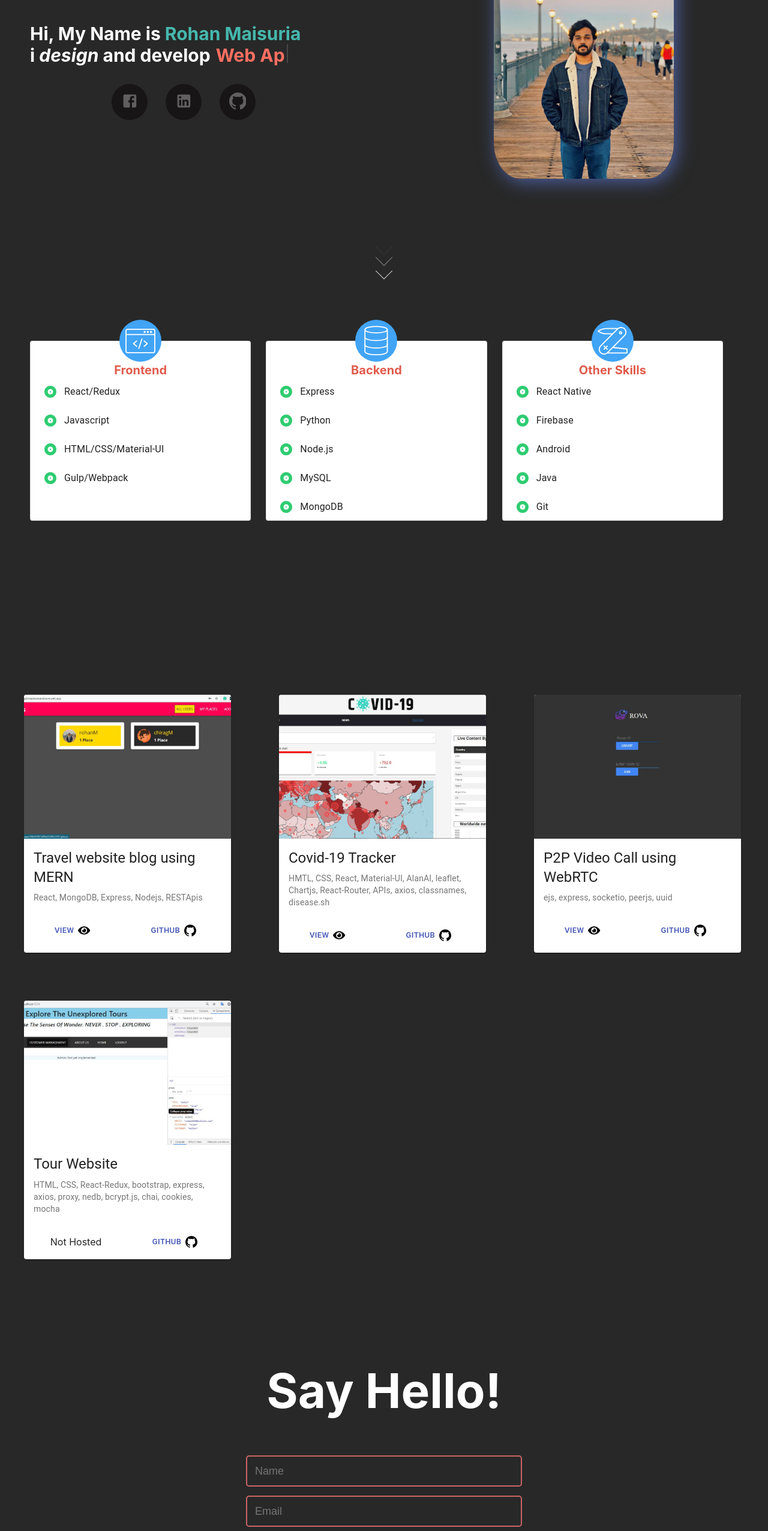
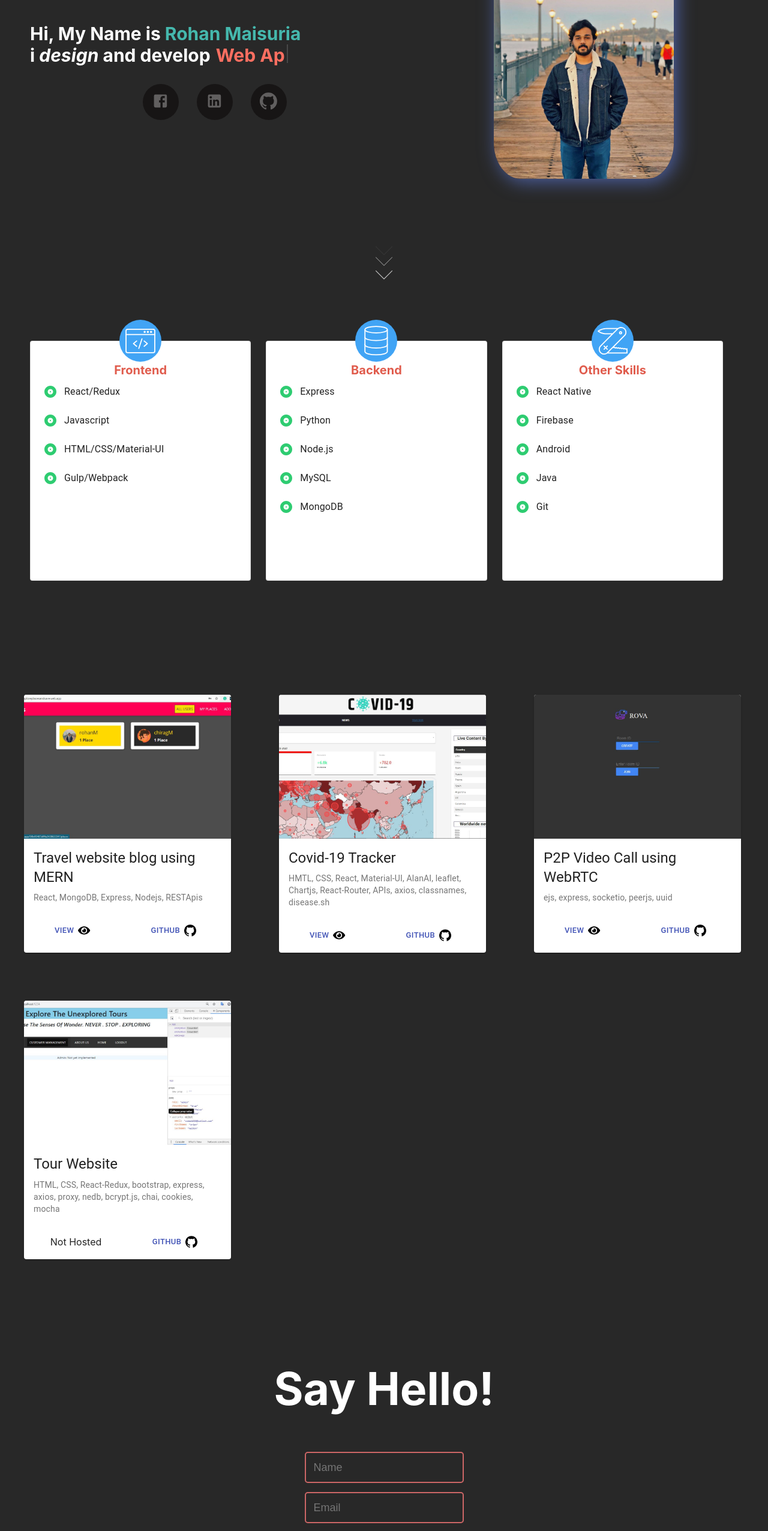
Before and after one commit to RohankumarM/my-portfolio, a React (Create React App) app: page / in a window 1280 px wide. Shown: the part 212-2764 px from the top of the page at 60% size. Built offline with nearby package versions, Linux system fonts and the light colour scheme.

Commit message:
portfolio updated

```diff
--- a/src/App.css
+++ b/src/App.css
@@ -1,5 +1,6 @@
-html {
+html, body {
   scroll-behavior: smooth;
+  overflow-x: hidden;
 }
 
 * {
@@ -12,7 +13,6 @@ html {
   flex-direction: column;
   background-color: #282828;
   height: auto;
-  width: fit-content;
 }
 
 .content {
@@ -33,7 +33,7 @@ html {
 .navbar.sticky {
   padding: 10px 0;
   background: #282828;
-  opacity: 90%;
+  opacity: 0.8;
 }
 
 .navbar .content {
@@ -184,10 +184,10 @@ html {
   flex-direction: row;
   list-style: none;
   margin-top: 30px;
-  margin-left: 20px;
+  margin-left: auto;
   text-align: center;
   justify-content: center;
-  margin-right: 20%;
+  margin-right: auto;
 }
 
 .social-media-icons li {
@@ -362,8 +362,8 @@ html {
 }
 
 .frontend__details {
-  min-width: 275;
-  height: 300px;
+  max-width: 100%;
+  height: 400px;
 }
 
 .list__container {
@@ -398,7 +398,7 @@ html {
 /* Projects */
 
 #projects {
-
+  overflow-x: hidden;
 }
 
 .projects-container {
@@ -446,6 +446,13 @@ html {
   height: 20px !important;
 }
 
+@media (max-width: 850px){
+  .project-root{
+    margin-left: auto;
+    margin-right: auto;
+  }
+}
+
 /* Contact US */
 
 #sayHello {
@@ -458,16 +465,17 @@ html {
 
 #sayHello h1 {
   display: flex;
-  font-size: 80px;
+  font-size: 75px;
   color: white;
   margin-bottom: 40px;
+  text-align: center;
 }
 
 .contact-form form {
   display: flex;
   flex-direction: column;
   padding: 20px;
-  width: 500px;
+  width: 100%;
 }
 
 .contact-input {
@@ -530,3 +538,10 @@ html {
   margin-top: -20px;
   color: #34568b;
 }
+
+@media (max-width: 550px){
+  #sayHello {
+    margin-top: 220px;
+    margin-bottom: 60px;
+  }
+}
--- a/src/App.js
+++ b/src/App.js
@@ -106,6 +106,11 @@ const App = () => {
     document.body.classList.remove('disabledScroll');
   };
 
+  const closeMenu = () => {
+    menu.current.classList.remove('active');
+    menuBtn.current.classList.remove('hide');
+  }
+
   useEffect(() => {
     if (emailSent) {
       emailConfirmationRef.current.classList.add('show');
@@ -150,7 +155,7 @@ const App = () => {
               </a>
             </div>
 
-            <ul className="menu-list" ref={menu}>
+            <ul className="menu-list" ref={menu} onClick={closeMenu} >
               <div className="icon cancel-btn" ref={cancelBtn} onClick={handleCancelBtn}>
                 <FontAwesomeIcon icon={faTimes} />
               </div>
```
